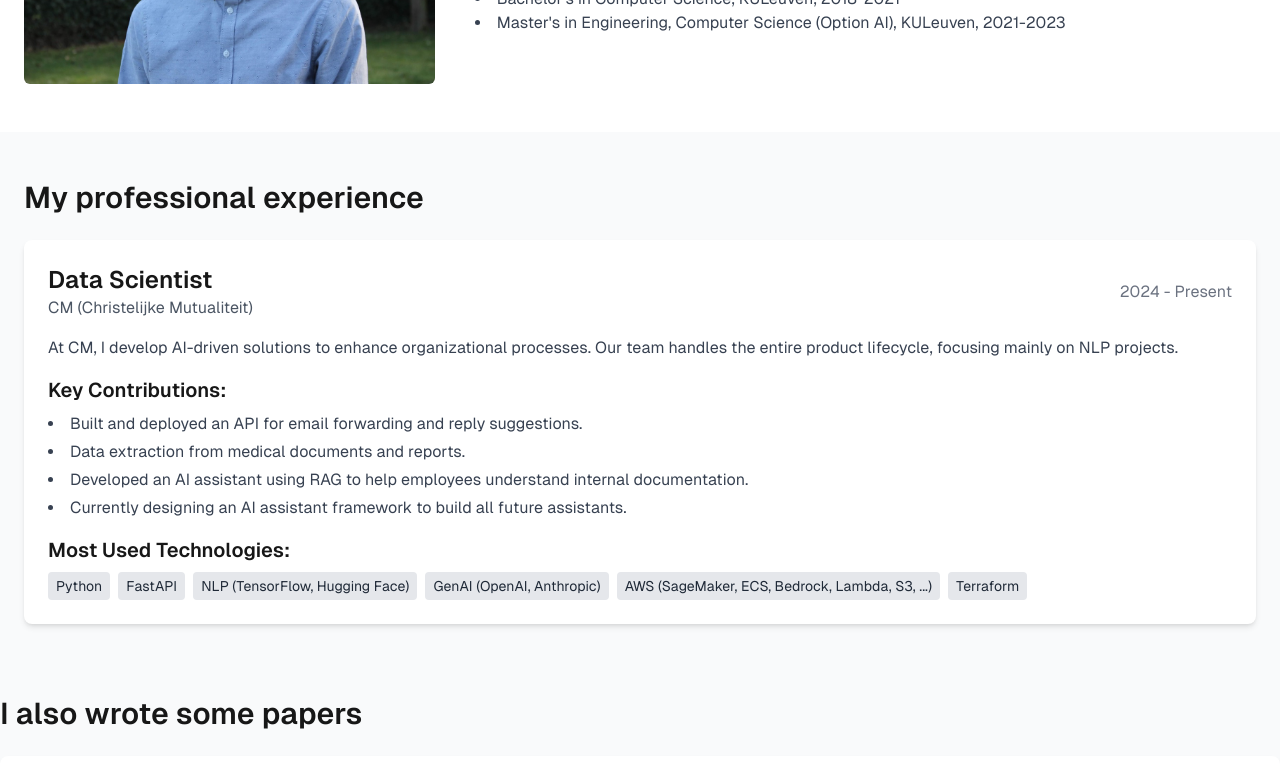
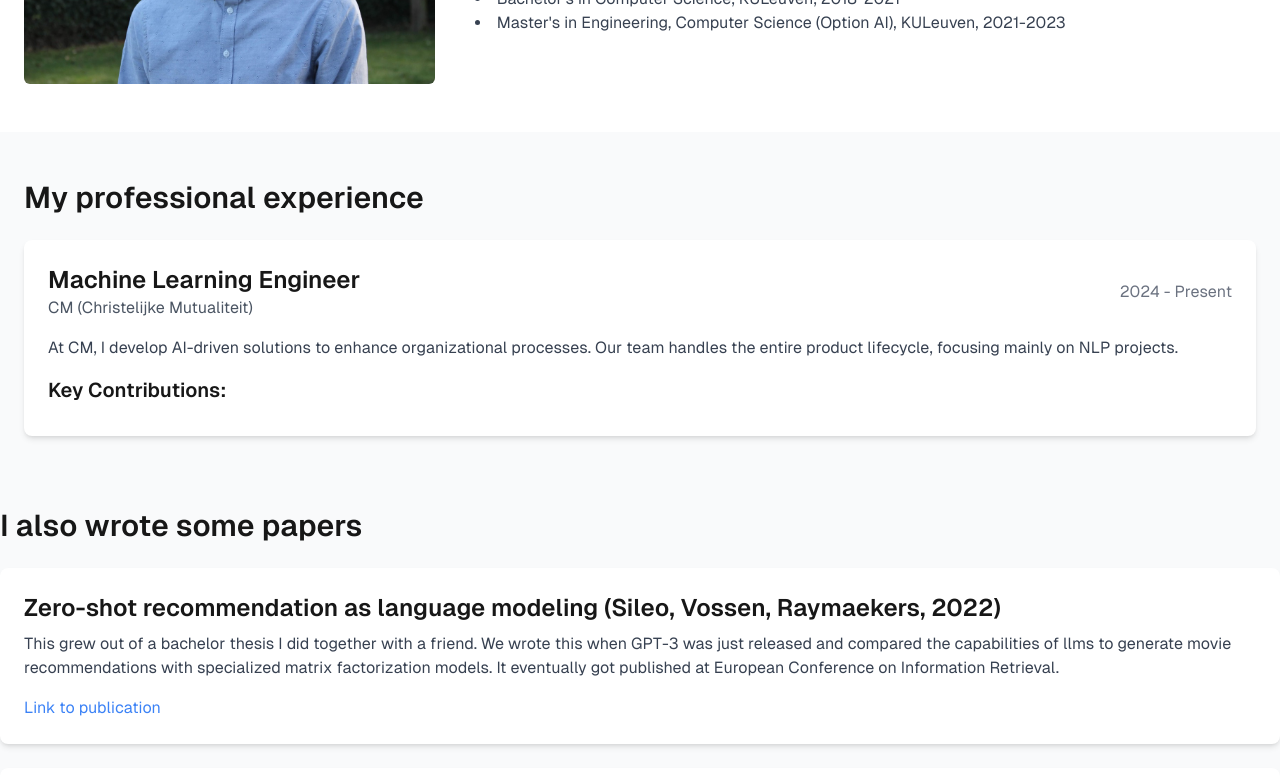
Before and after one commit to vossenwout/vossenwout.github.io, a Next.js app: page / in a window 1280 px wide. Shown: the part 502-1286 px from the top of the page. Built offline with nearby package versions, Linux system fonts and the light colour scheme.

Commit message:
Update page.tsx

```diff
--- a/src/app/page.tsx
+++ b/src/app/page.tsx
@@ -148,7 +148,7 @@ export default function Home() {
           <div className="bg-white shadow-md rounded-lg p-6 mb-6">
             <div className="flex justify-between items-center mb-4">
               <div>
-                <h3 className="text-2xl font-semibold">Data Scientist</h3>
+                <h3 className="text-2xl font-semibold">Machine Learning Engineer</h3>
                 <p className="text-gray-600">CM (Christelijke Mutualiteit)</p>
               </div>
               <span className="text-gray-500">2024 - Present</span>
@@ -158,30 +158,6 @@ export default function Home() {
               handles the entire product lifecycle, focusing mainly on NLP projects.
             </p>
             <h4 className="text-xl font-semibold mb-2">Key Contributions:</h4>
-            <ul className="list-disc list-inside text-gray-700 space-y-1">
-              <li>Built and deployed an API for email forwarding and reply suggestions.</li>
-              <li>Data extraction from medical documents and reports.</li>
-              <li>
-                Developed an AI assistant using RAG to help employees understand internal
-                documentation.
-              </li>
-              <li>Currently designing an AI assistant framework to build all future assistants.</li>
-            </ul>
-            <h4 className="text-xl font-semibold mt-4 mb-2">Most Used Technologies:</h4>
-            <div className="flex flex-wrap gap-2">
-              <span className="bg-gray-200 text-gray-800 text-sm px-2 py-1 rounded">Python</span>
-              <span className="bg-gray-200 text-gray-800 text-sm px-2 py-1 rounded">FastAPI</span>
-              <span className="bg-gray-200 text-gray-800 text-sm px-2 py-1 rounded">
-                NLP (TensorFlow, Hugging Face)
-              </span>
-              <span className="bg-gray-200 text-gray-800 text-sm px-2 py-1 rounded">
-                GenAI (OpenAI, Anthropic)
-              </span>
-              <span className="bg-gray-200 text-gray-800 text-sm px-2 py-1 rounded">
-                AWS (SageMaker, ECS, Bedrock, Lambda, S3, ...)
-              </span>
-              <span className="bg-gray-200 text-gray-800 text-sm px-2 py-1 rounded">Terraform</span>
-            </div>
           </div>
         </div>
       </section>
```
